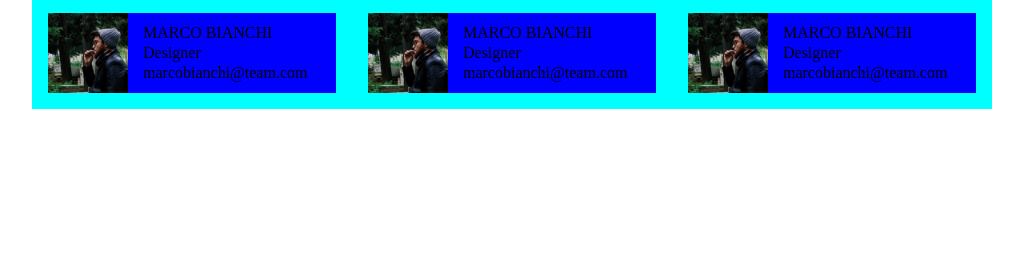
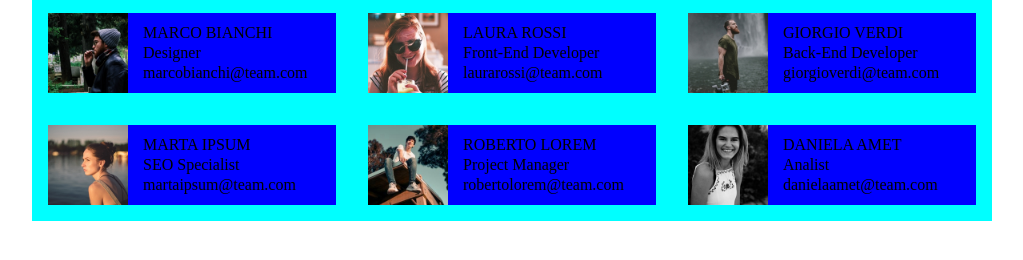
Before and after one commit to MatteoLoddo/html-css-float-cards, a plain HTML site: page index.html in a window 1280 px wide. Shown: the part 146-406 px from the top of the page, without its empty margins (128-1151 px from the left). Drawn offline with Linux system fonts and the light colour scheme.

Commit message:
setting text on card item, setting font, color

```diff
--- a/index.html
+++ b/index.html
@@ -1,6 +1,9 @@
 <!DOCTYPE html>
 <html lang="en">
 <head>
+    <link rel="preconnect" href="https://fonts.googleapis.com">
+    <link rel="preconnect" href="https://fonts.gstatic.com" crossorigin>
+    <link href="https://fonts.googleapis.com/css2?family=Fredoka+One&display=swap" rel="stylesheet">
     <link rel="stylesheet" href="css/style.css">
     <meta charset="UTF-8">
     <meta http-equiv="X-UA-Compatible" content="IE=edge">
@@ -19,25 +22,52 @@
             <div class="card clearfix">
                 <img class="img-artist" src="img/male1.png" alt="immagine artista">
                 <div class="container-info clearfix">
-                        <div class="Info">MARCO BIANCHI</div>
-                        <div class="Info">Designer</div>
-                        <div class="Info">marcobianchi@team.com</div>
+                    <div class="Name Info">MARCO BIANCHI</div>
+                    <div class="Work Info">Designer</div>
+                    <div class="Email Info">marcobianchi@team.com</div>
                 </div>
             </div>
             <div class="card clearfix">
-                    <img class="img-artist" src="img/male1.png" alt="immagine artista">
+                <img class="img-artist" src="img/female1.png" alt="immagine artista">
                 <div class="container-info clearfix">
-                        <div class="Info">MARCO BIANCHI</div>
-                        <div class="Info">Designer</div>
-                        <div class="Info">marcobianchi@team.com</div>
+                    <div class="Name Info">LAURA ROSSI</div>
+                    <div class="Work Info">Front-End Developer</div>
+                    <div class="Email Info">laurarossi@team.com</div>
                 </div>
             </div>
             <div class="card clearfix">
-                    <img class="img-artist" src="img/male1.png" alt="immagine artista">
+                <img class="img-artist" src="img/male2.png" alt="immagine artista">
                 <div class="container-info clearfix">
-                        <div class="Info">MARCO BIANCHI</div>
-                        <div class="Info">Designer</div>
-                        <div class="Info">marcobianchi@team.com</div>
+                    <div class="Name">GIORGIO VERDI</div>
+                    <div class="Work">Back-End Developer</div>
+                    <div class="Email">giorgioverdi@team.com</div>
+                </div>
+            </div>
+        </div>
+
+        <div class="contain second-row clearfix">
+            <div class="card clearfix">
+                <img class="img-artist" src="img/female2.png" alt="immagine artista">
+                <div class="container-info clearfix">
+                    <div class="Name Info">MARTA IPSUM</div>
+                    <div class="Work Info">SEO Specialist</div>
+                    <div class="Email Info">martaipsum@team.com</div>
+                </div>
+            </div>
+            <div class="card clearfix">
+                <img class="img-artist" src="img/male3.png" alt="immagine artista">
+                <div class="container-info clearfix">
+                    <div class="Name Info">ROBERTO LOREM</div>
+                    <div class="Work Info">Project Manager</div>
+                    <div class="Email Info">robertolorem@team.com</div>
+                </div>
+            </div>
+            <div class="card clearfix">
+                <img class="img-artist" src="img/female3.png" alt="immagine artista">
+                <div class="container-info clearfix">
+                    <div class="Name">DANIELA AMET</div>
+                    <div class="Work">Analist</div>
+                    <div class="Email">danielaamet@team.com</div>
                 </div>
             </div>
         </div>
```
Lines whose indentation alone changed are shown as unchanged.
